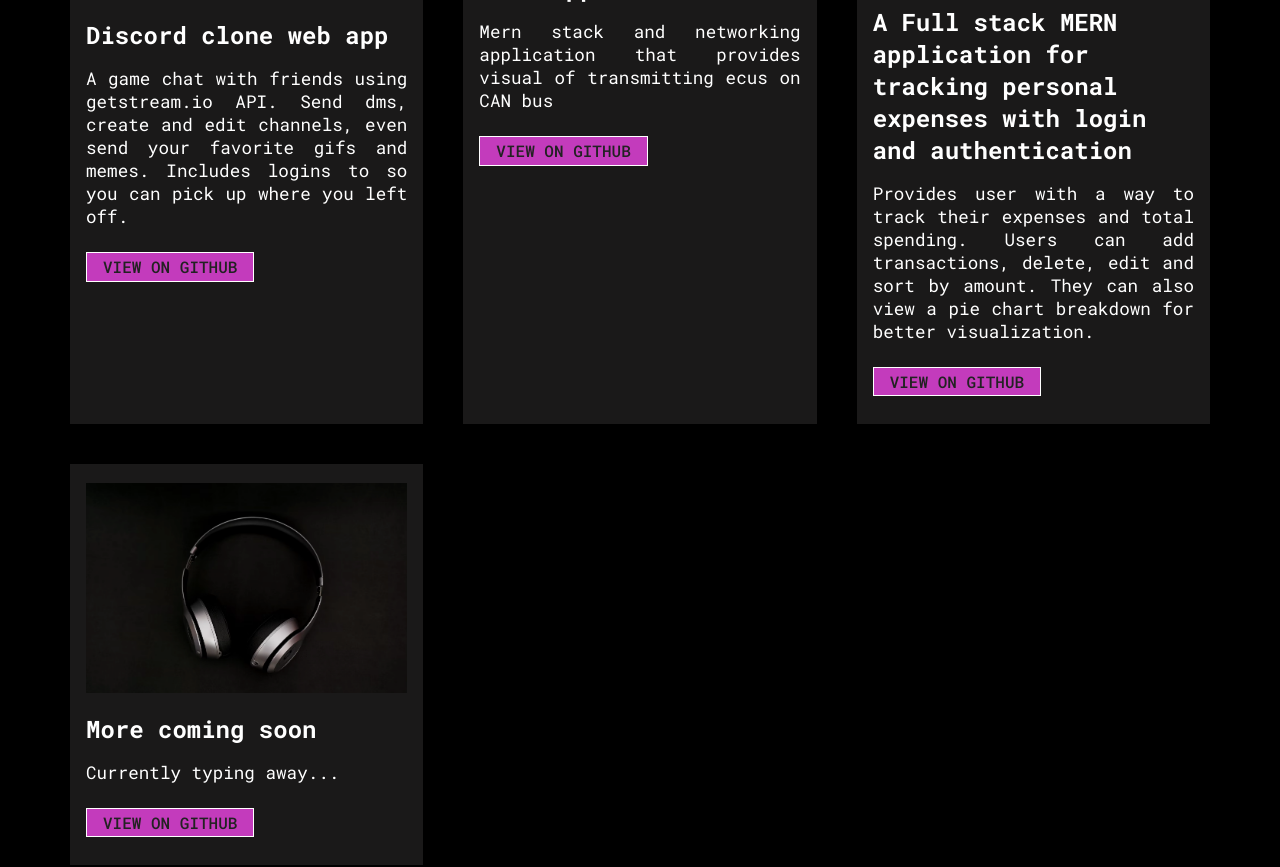
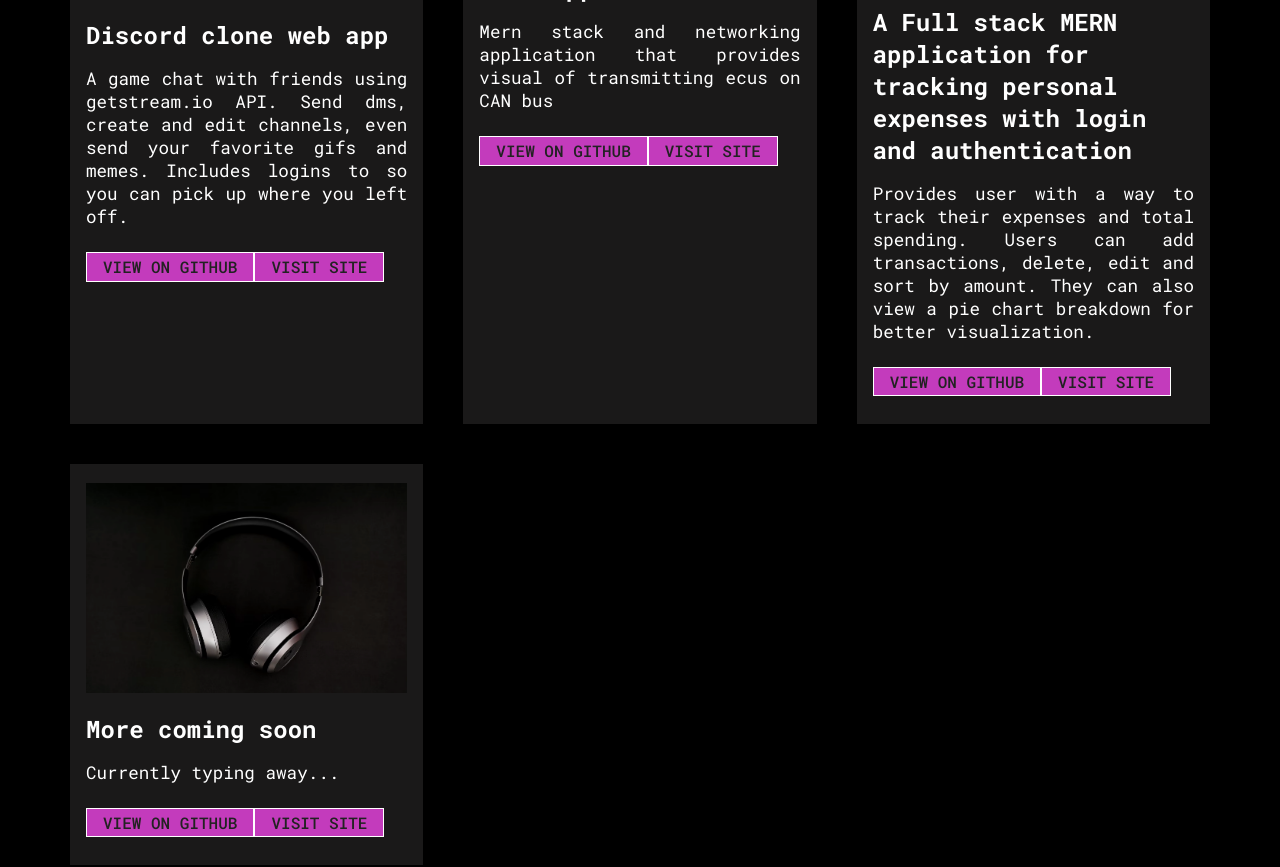
Before and after one commit to Nicole-favela/myportfolio, a React (Create React App) app: page /#/ in a window 1280 px wide. Shown: the part 1200-2067 px from the top of the page. Built offline with nearby package versions, Linux system fonts and the light colour scheme.

Commit message:
btn fix for new project

```diff
--- a/src/components/ProjCard.js
+++ b/src/components/ProjCard.js
@@ -13,7 +13,7 @@ const ProjCard = (props)=>{
                         <p>{props.text}</p>
                         <div className="pro-btns">
                             <NavLink to={props.view}className="btn" >View on github</NavLink>
-                            {props.site !== undefined && <NavLink to={props.site}className="btn" >Visit site</NavLink> }
+                             <NavLink to={props.site}className="btn" >Visit site</NavLink>
                            {/* maybe change to more details/ published site */}
                             {/* <NavLink to="url.com" className="btn" >Source</NavLink> */}
                         </div>
```
